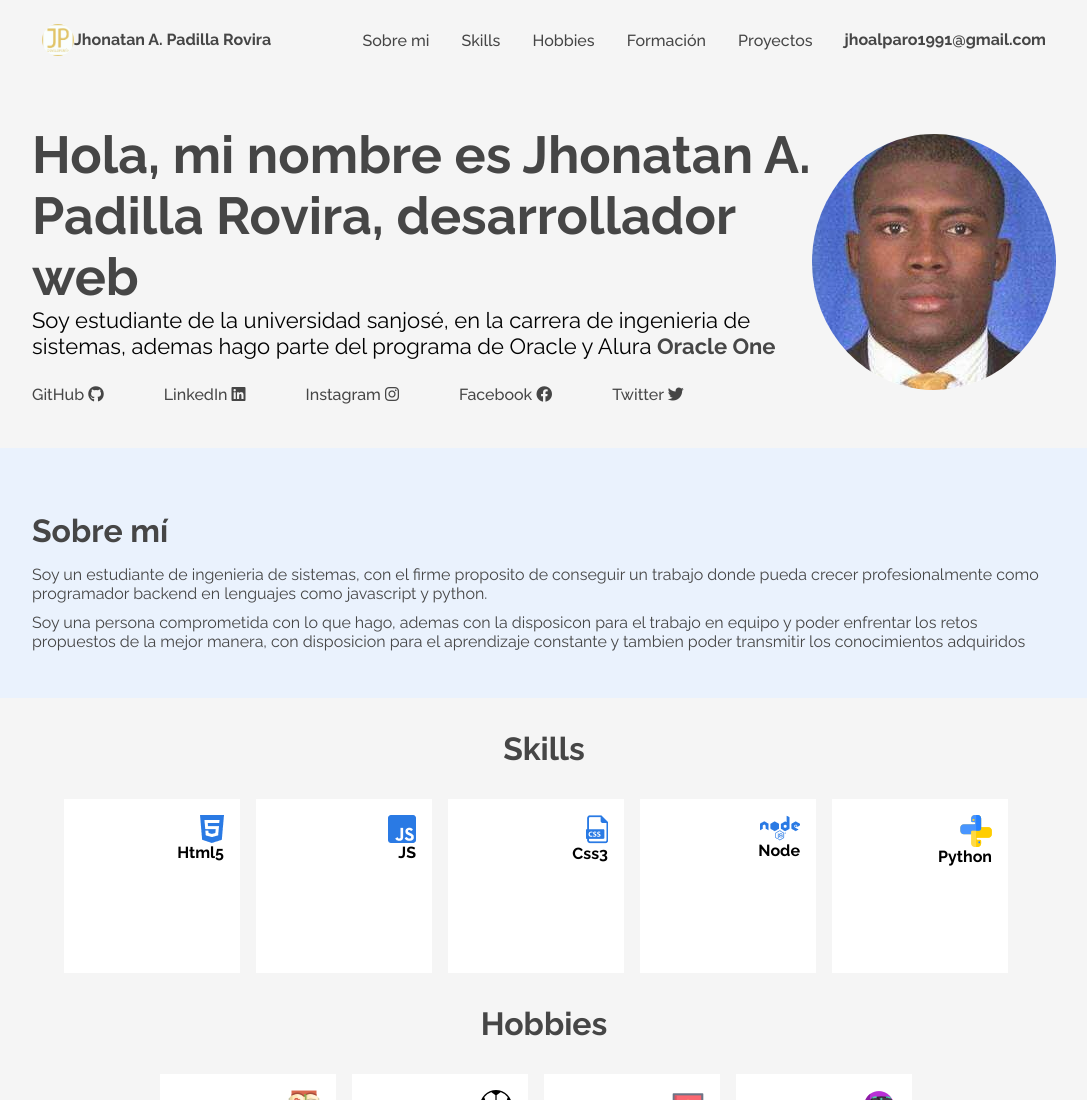
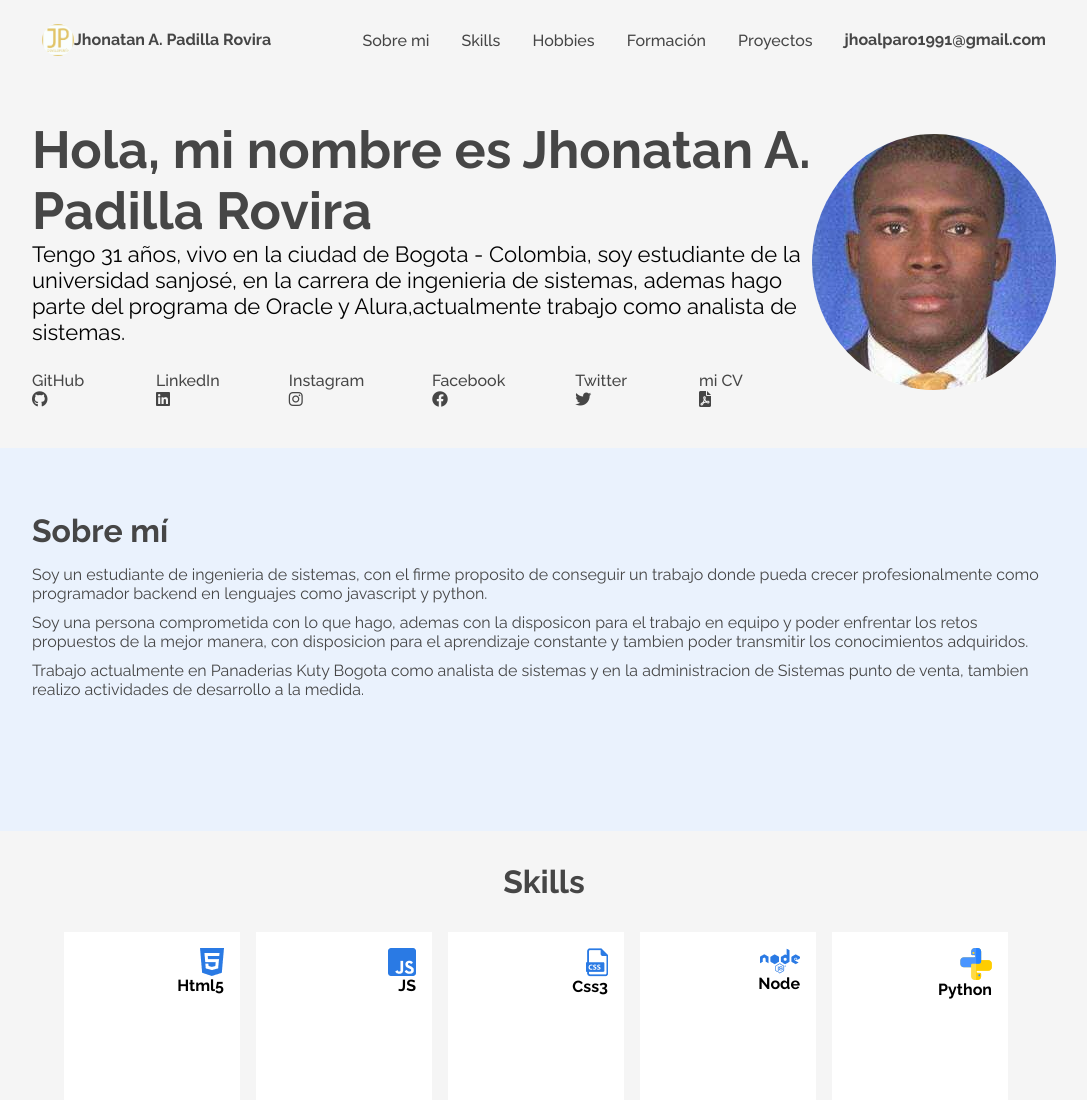
Before and after one commit to jhoalparo1991/portfolio-jhonatan, a plain HTML site: page index.html in a window 1280 px wide. Shown: the top 1100 px of the page, without its empty margins (96-1183 px from the left). Drawn offline with Linux system fonts and the light colour scheme.

Commit message:
Se hicieron corrcciones

```diff
--- a/css/main.css
+++ b/css/main.css
@@ -123,7 +123,7 @@ main .profile .photo img{
 
 main .about{
    background: var(--blue-light-color) ;
-   height:250px;
+   height:383px;
 }
 
 main .about .group{
--- a/index.html
+++ b/index.html
@@ -35,30 +35,33 @@
       <section class="profile">
         <div class="social">
           <h1 class="title">
-            Hola, mi nombre es Jhonatan A. Padilla Rovira,
-            desarrollador web
+            Hola, mi nombre es Jhonatan A. Padilla Rovira
           </h1>
           <p class="description">
-            Soy estudiante de la universidad sanjosé, en la carrera de
+            Tengo 31 años, vivo en la ciudad de Bogota - Colombia,
+            soy estudiante de la universidad sanjosé, en la carrera de
             ingenieria de sistemas, ademas hago parte del programa de Oracle y
-            Alura
-            <b class="important">Oracle One</b>
+            Alura,actualmente trabajo como analista de sistemas.
           </p>
           <ul class="social-network">
             <li>
-              <a href="#">GitHub <i class="fa-brands fa-github"></i> </a>
+              <a href="https://github.com/jhoalparo1991">GitHub <i class="fa-brands fa-github" target="_blank"></i> </a>
             </li>
             <li>
-              <a href="#">LinkedIn <i class="fa-brands fa-linkedin"></i></a>
+              <a href="https://www.linkedin.com/in/jhonatan-alberto-padilla-rovira-45b2b2b7/" target="_blank">LinkedIn <i class="fa-brands fa-linkedin"></i></a>
             </li>
             <li>
-              <a href="#">Instagram <i class="fa-brands fa-instagram"></i></a>
+              <a href="https://www.instagram.com/jhoalparo/" target="_blank">Instagram <i class="fa-brands fa-instagram"></i></a>
             </li>
             <li>
-              <a href="#">Facebook <i class="fa-brands fa-facebook"></i></a>
+              <a href="https://www.facebook.com/jhoalparo1991" target="_blank">Facebook <i class="fa-brands fa-facebook"></i></a>
             </li>
             <li>
-              <a href="#">Twitter <i class="fa-brands fa-twitter"></i></a>
+              <a href="https://twitter.com/JhonatanRovira" target="_blank">Twitter <i class="fa-brands fa-twitter"></i></a>
+            </li>
+
+            <li>
+              <a href="./static/Profile.pdf" target="_blank">mi CV <i class="fa-solid fa-file-pdf"></i></a>
             </li>
           </ul>
         </div>
@@ -73,7 +76,10 @@
               Soy un estudiante de ingenieria de sistemas, con el firme proposito de conseguir un trabajo donde pueda crecer profesionalmente como programador backend en lenguajes como javascript y python.
             </p>
             <p class="text">
-              Soy una persona comprometida con lo que hago, ademas con la disposicon para el trabajo en equipo y poder enfrentar los retos propuestos de la mejor manera, con disposicion para el aprendizaje constante y tambien poder transmitir los conocimientos adquiridos
+              Soy una persona comprometida con lo que hago, ademas con la disposicon para el trabajo en equipo y poder enfrentar los retos propuestos de la mejor manera, con disposicion para el aprendizaje constante y tambien poder transmitir los conocimientos adquiridos.
+            </p>
+            <p class="text">
+              Trabajo actualmente en Panaderias Kuty Bogota como analista de sistemas y en la administracion de Sistemas punto de venta, tambien realizo actividades de desarrollo a la medida.
             </p>
           </div>
       </section>
```
Also changed, not shown: 1 other file.
